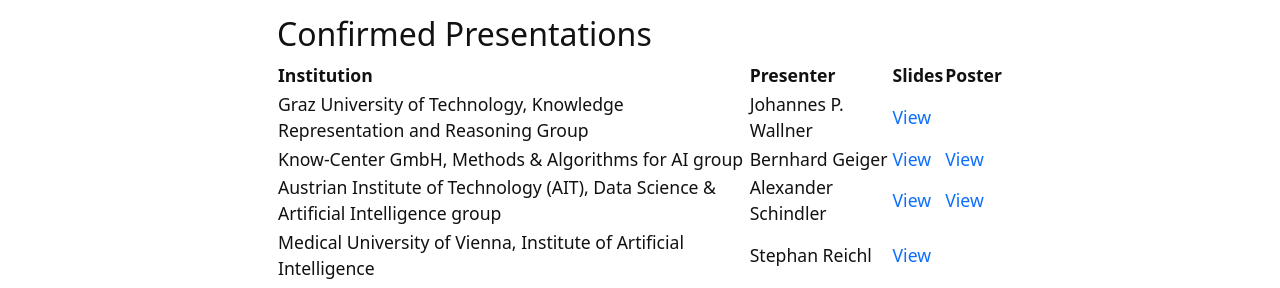
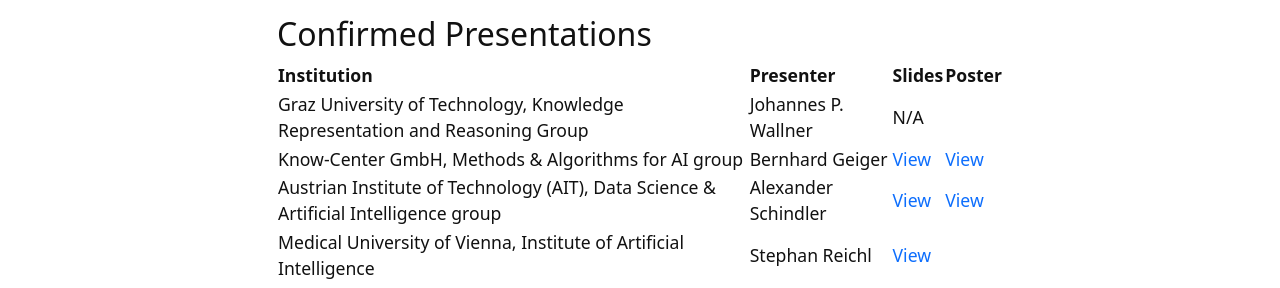
Before and after one commit to anjomshoaa/asai-ne-2023, a Jekyll site: the page built from content/2-program.md, in a window 1280 px wide. Shown: the part 243-531 px from the top of the page. Built offline with Jekyll 4.4.1, drawn with Linux system fonts in a browser that asks for light colours.

Commit message:
Wallner slides removed .

```diff
--- a/content/2-program.md
+++ b/content/2-program.md
@@ -7,7 +7,7 @@ nav: Program
 
 | Institution | Presenter | Slides | Poster |
 | ----------- | --------- | ----------- | ---------- |
-| Graz University of Technology, Knowledge Representation and Reasoning Group | Johannes P. Wallner | [View](../files/1_JohannesWallner_slides.pdf)| |
+| Graz University of Technology, Knowledge Representation and Reasoning Group | Johannes P. Wallner | N/A| |
 | Know-Center GmbH, Methods & Algorithms for AI group | Bernhard Geiger |[View](../files/2_BernhardGeiger_slides.pdf) |[View](../files/2_BernhardGeiger_poster.pdf) |
 | Austrian Institute of Technology (AIT), Data Science & Artificial Intelligence group | Alexander Schindler |[View](../files/3_AlexanderSchindler_slides.pdf) |[View](../files/3_AlexanderSchindler_poster.pdf) |
 | Medical University of Vienna, Institute of Artificial Intelligence | Stephan Reichl |[View](../files/4_StephanReichl_slides.pdf) | |
```
